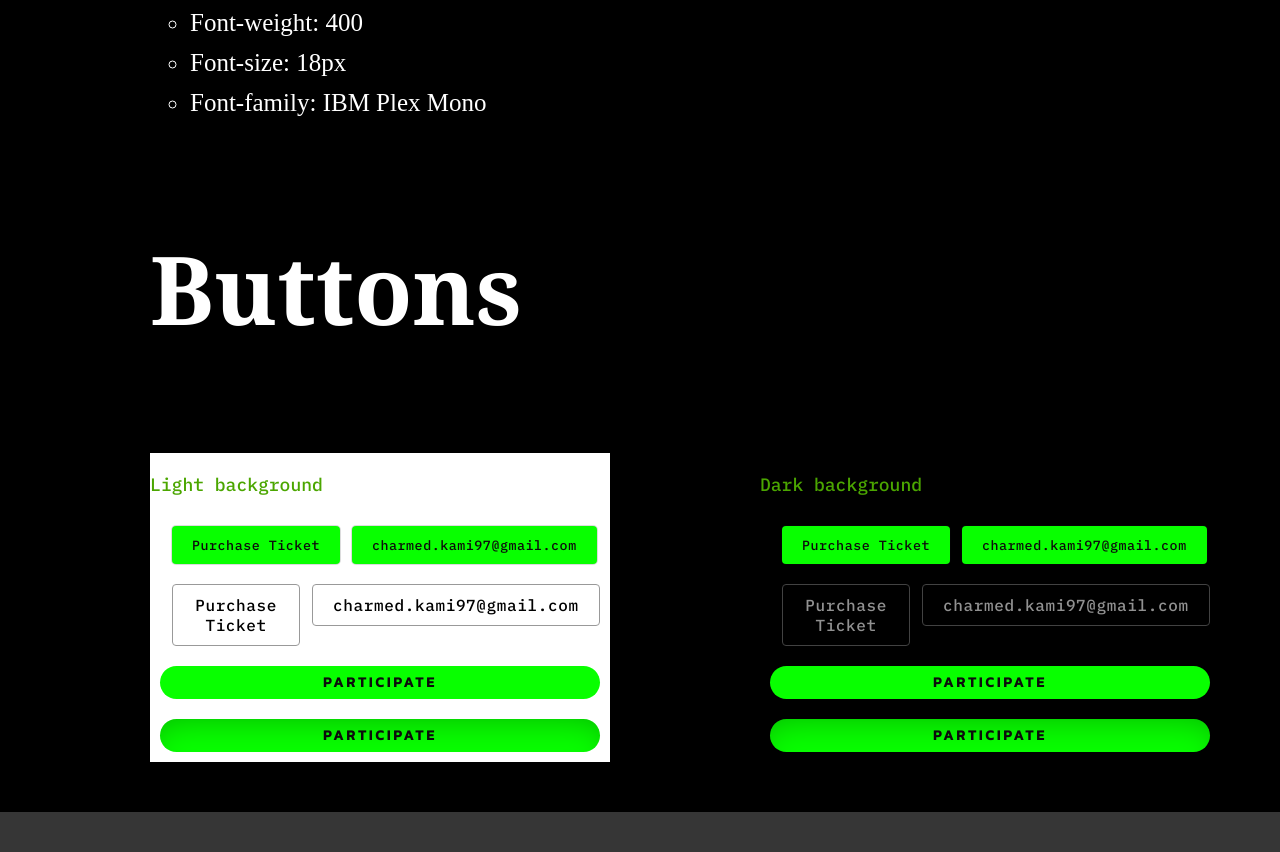
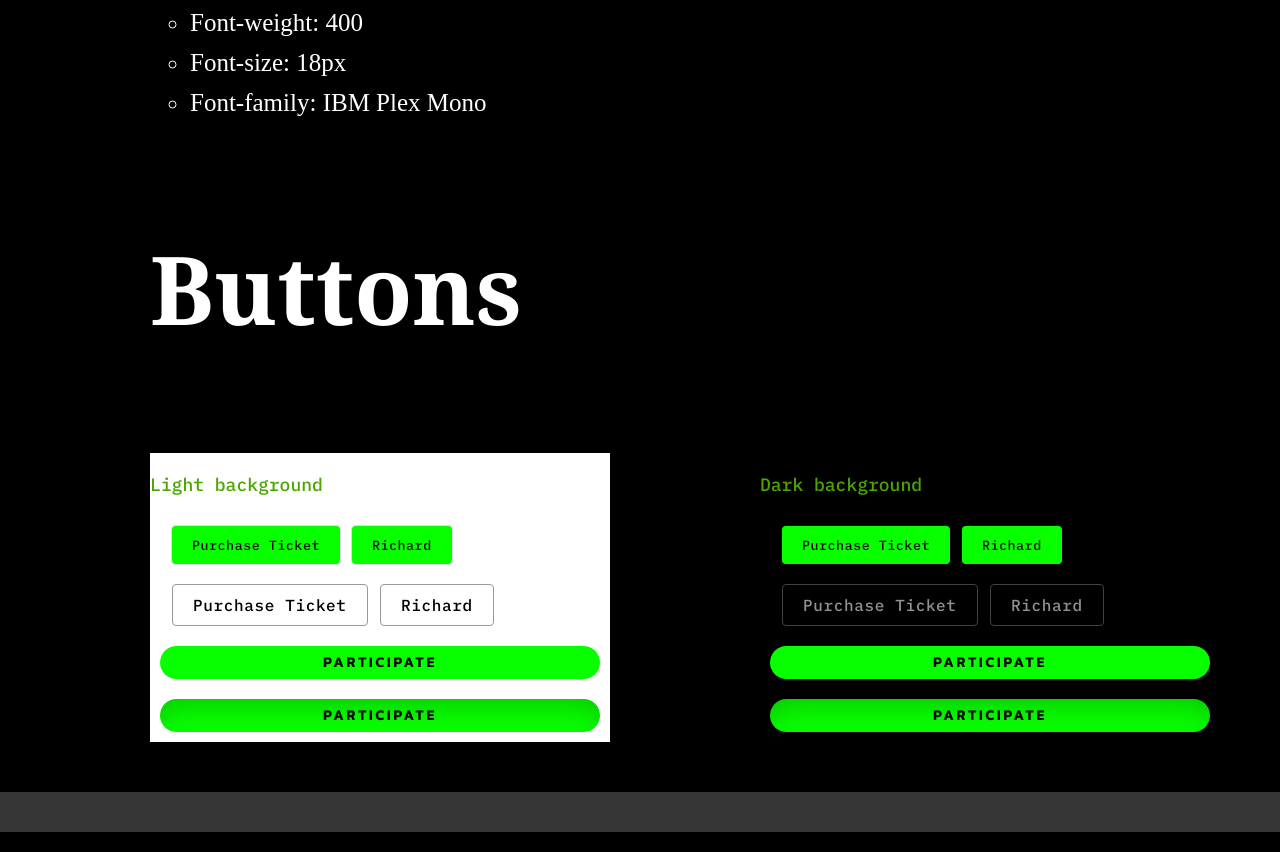
Before and after one commit to Slumkin/style-guide, a plain HTML site: page index.html in a window 1280 px wide. Shown: the part 2479-3331 px from the top of the page. Drawn offline with nearby package versions, Linux system fonts and the light colour scheme.

Commit message:
Update index.html

```diff
--- a/index.html
+++ b/index.html
@@ -139,11 +139,11 @@
         <p id="light">Light background</p>
         <div class="btn-participate">
           <button class="first">Purchase Ticket</button>
-          <button class="first">charmed.kami97@gmail.com</button>
+          <button class="first">Richard</button>
         </div>
         <div class="btn-participate">
 <button class="example">Purchase Ticket</button>
-<button class="example">charmed.kami97@gmail.com</button>
+<button class="example">Richard</button>
 
         </div>
 <div class="btn-participate">
@@ -158,11 +158,11 @@
         <p id="dark">Dark background</p>
         <div class="btn-participate">
           <button class="first">Purchase Ticket</button>
-          <button class="first">charmed.kami97@gmail.com</button>
+          <button class="first">Richard</button>
         </div>
         <div class="btn-participate">
           <button class="example-dark1">Purchase Ticket</button>
-          <button class="example-dark1">charmed.kami97@gmail.com</button>
+          <button class="example-dark1">Richard</button>
 
                   </div>
 <div class="btn-participate">
```
